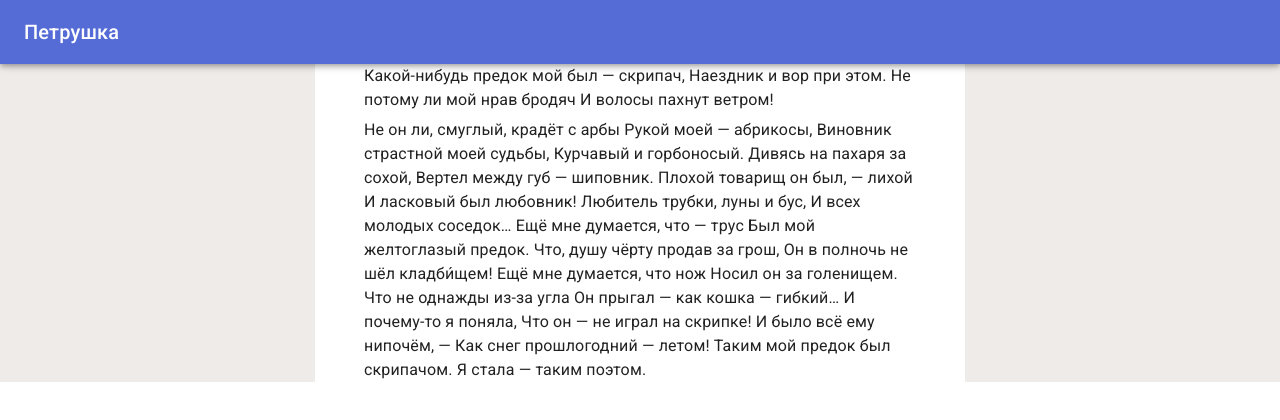
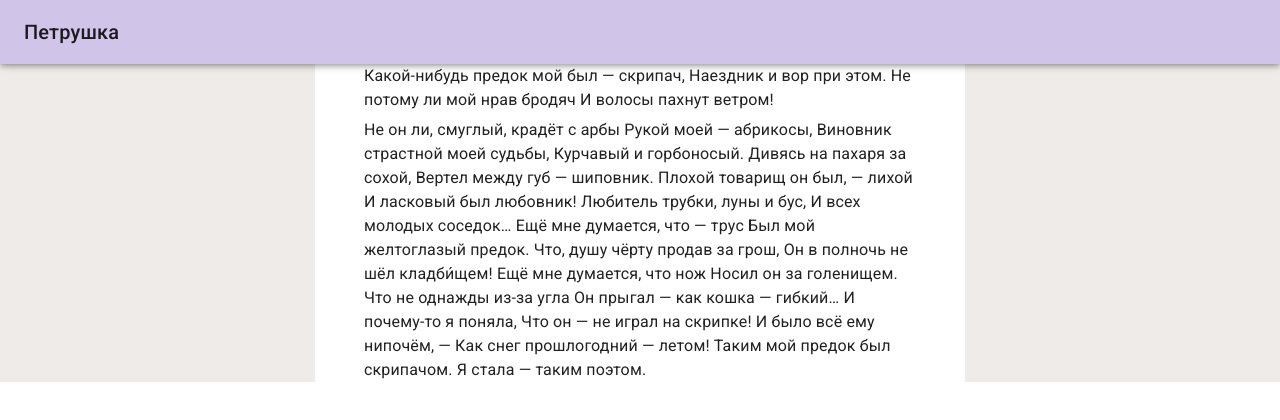
Before and after one commit to phyrisrose/petrushka, a Gatsby site: page / in a window 1280 px wide. Built offline with nearby package versions, Linux system fonts and the light colour scheme; Gatsby itself is replaced by a stand-in of ours.

Commit message:
setting primary and secondary colors

```diff
--- a/src/theme.js
+++ b/src/theme.js
@@ -1,14 +1,15 @@
 import { red } from "@mui/material/colors";
 import { createTheme } from "@mui/material/styles";
+import { deepPurple, amber } from "@mui/material/colors";
 
 // A custom theme for this app
 const theme = createTheme({
   palette: {
     primary: {
-      main: "#556cd6",
+      main: deepPurple[100],
     },
     secondary: {
-      main: "#19857b",
+      main: amber[100],
     },
     error: {
       main: red.A400,
```
